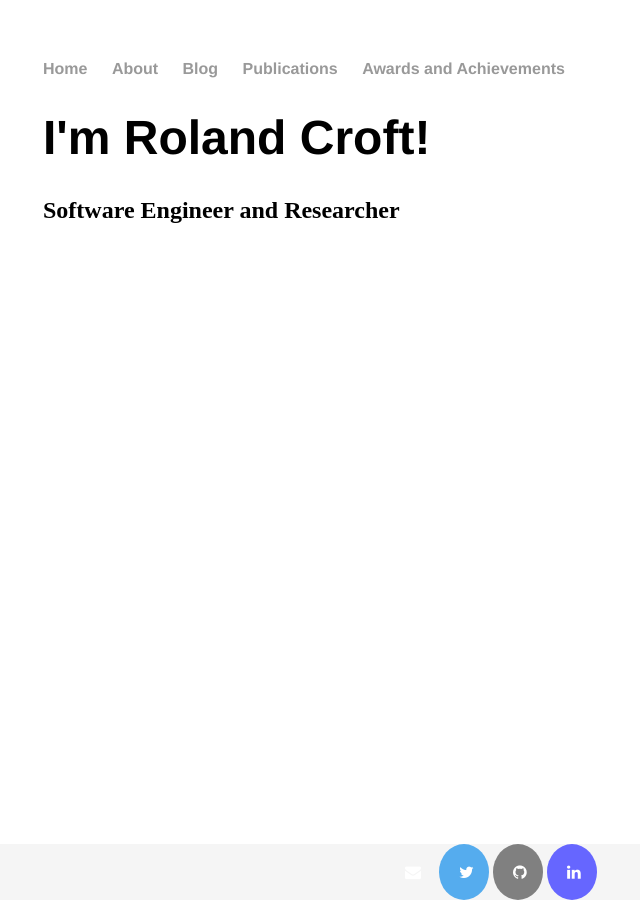
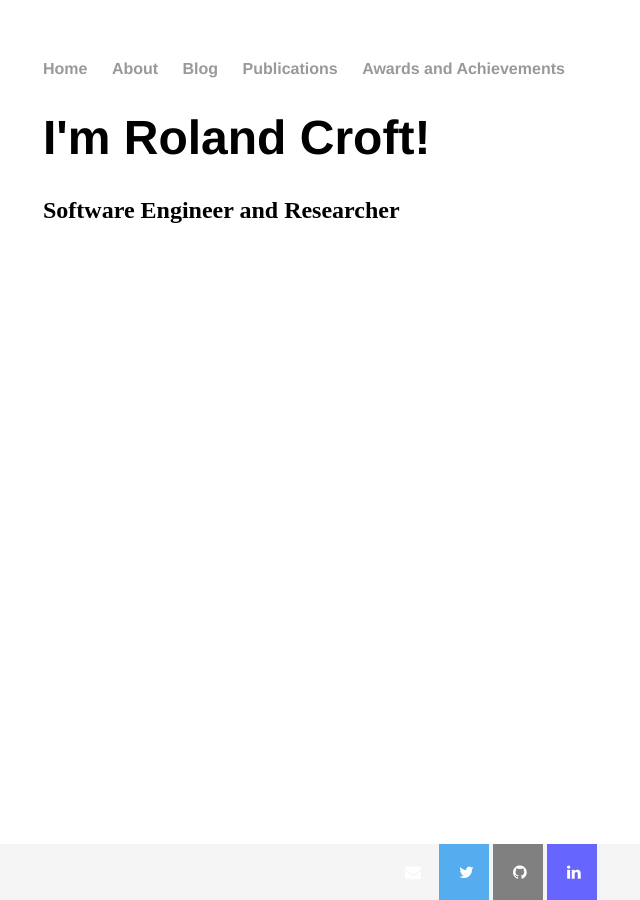
Before and after one commit to RolandCroft/RolandCroft.github.io, a Jekyll site: the page built from index.html, in a window 1280 px wide. Shown: the whole page, without its empty margins (149-789 px from the left). Built offline with Jekyll 4.4.1, drawn with Linux system fonts in a browser that asks for light colours; nearby versions of some CDN libraries.

```diff
--- a/_layouts/default.html
+++ b/_layouts/default.html
@@ -29,7 +29,7 @@
 						<a href="mailto:roland.croft@adelaide.edu.au" class="fa fa-envelope"></a>
 						<a href="https://twitter.com/CroftRoland" class="fa fa-twitter"></a>
 	          <a href="https://github.com/RolandCroft" class="fa fa-github"></a>
-	          <a href="https://linkedin.com/RolandCroft" class="fa fa-linkedin"></a>
+	          <a href="https://au.linkedin.com/in/rolandcroft" class="fa fa-linkedin"></a>
 				  </div>
 				</div>
 			</section>
--- a/css/main.css
+++ b/css/main.css
@@ -77,7 +77,6 @@
   width: 50px;
   text-align: center;
   text-decoration: none;
-  border-radius: 50%;
 }
 
 .fa:hover {
```
